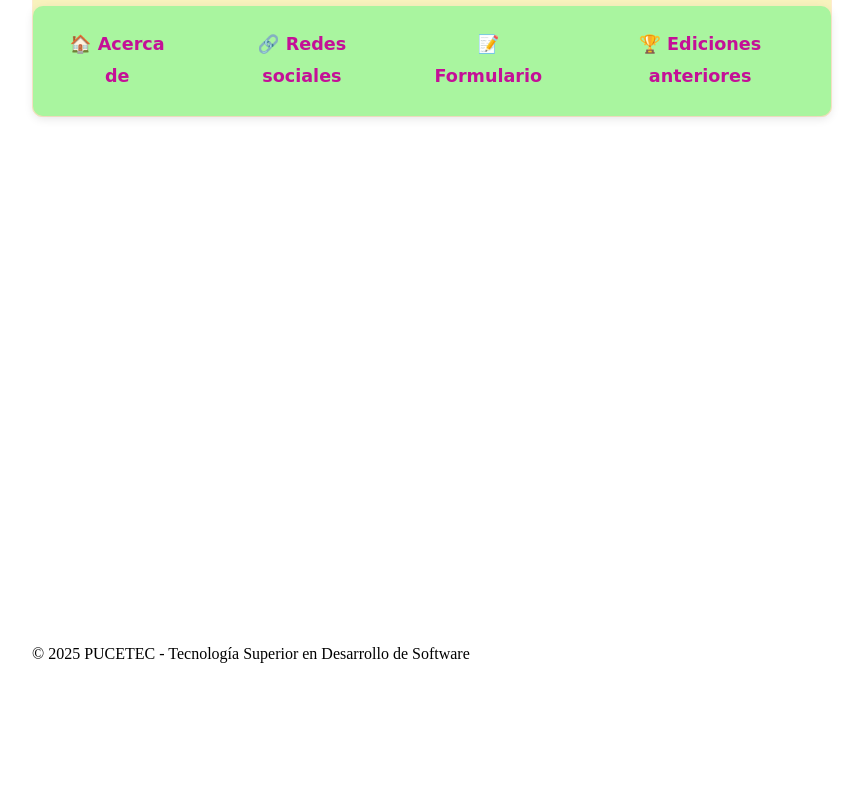
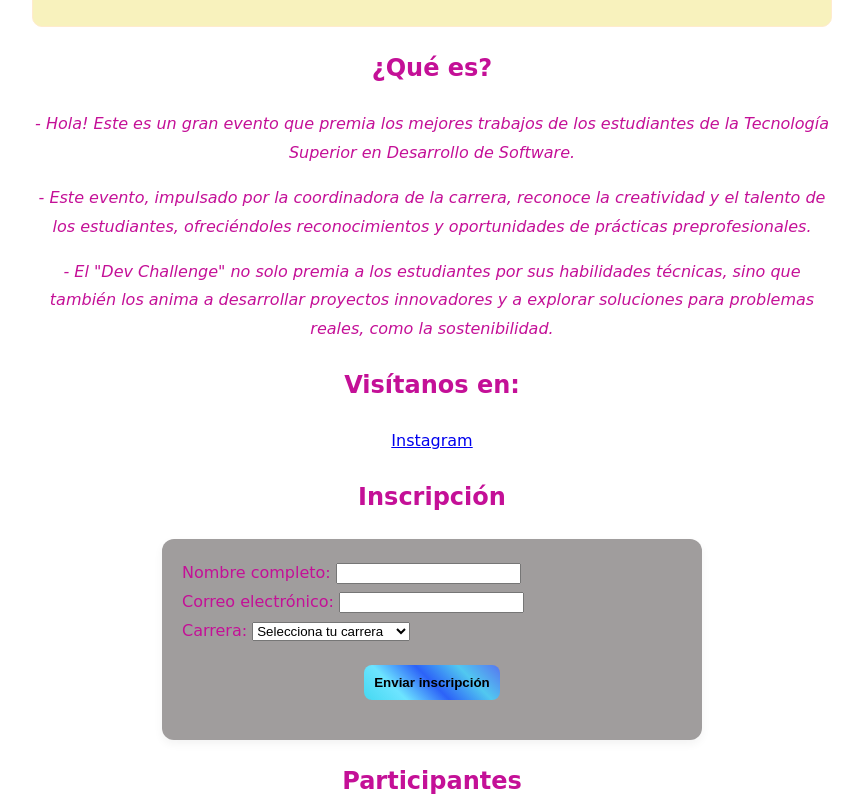
Before and after one commit to Mila176/Sitio-Web-Dev-Challenge, a website: page src/index.html in a window 1280 px wide. Shown: the part 105-902 px from the top of the page, without its empty margins (208-1071 px from the left). Before the commit the page ends 800 px from the top, so only its background shows below. Drawn offline with Linux system fonts and the light colour scheme; no server answers.

Commit message:
Mejoras generales

```diff
--- a/src/index.html
+++ b/src/index.html
@@ -1,5 +1,5 @@
 <!DOCTYPE html>
-<html>
+<html lang="es">
   <head>
     <meta charset="UTF-8" />
     <title>Dev Challenge</title>
@@ -8,48 +8,60 @@
   <body>
     <header>
       <h1>Bienvenido al Dev Challenge PUCETEC :D</h1>
-      <nav class="navbar">
-        <ul>
-          <li><a href="#home">🏠 Acerca de</a></li>
-          <li><a href="#social">🔗 Redes sociales</a></li>
-          <li><a href="#formulario">📝Formulario</a></li>
-          <li><a href="#ediciones">🏆 Ediciones anteriores</a></li>
-        </ul>
-      </nav>
     </header>
     <main>
       <section id="home" class="content-section">
-        <h2>Qué es?</h2>
-        <p><i> - Hola! Este es un gran evento que premia los mejores trabajos de los estudiantes de la Tecnología Superior en Desarrollo de Software. </i></p>
-        <p><i>- Este evento, impulsado por la coordinadora de la carrera, reconoce la creatividad y el talento de los estudiantes, ofreciéndoles reconocimientos y oportunidades de prácticas preprofesionales.</i></p>
-        <p><i>- El "Dev Challenge" no solo premia a los estudiantes por sus habilidades técnicas, sino que también los anima a desarrollar proyectos innovadores y a explorar soluciones para problemas reales, como la sostenibilidad. </i></p>
+        <h2>¿Qué es?</h2>
+        <p>
+          <i>
+            - Hola! Este es un gran evento que premia los mejores trabajos de los
+            estudiantes de la Tecnología Superior en Desarrollo de Software.
+          </i>
+        </p>
+        <p>
+          <i>
+            - Este evento, impulsado por la coordinadora de la carrera, reconoce
+            la creatividad y el talento de los estudiantes, ofreciéndoles
+            reconocimientos y oportunidades de prácticas preprofesionales.
+          </i>
+        </p>
+        <p>
+          <i>
+            - El "Dev Challenge" no solo premia a los estudiantes por sus
+            habilidades técnicas, sino que también los anima a desarrollar
+            proyectos innovadores y a explorar soluciones para problemas reales,
+            como la sostenibilidad.
+          </i>
+        </p>
       </section>
       <section id="social" class="content-section">
-        <h2>Visitanos en:</h2>
+        <h2>Visítanos en:</h2>
         <div class="botones-redes">
-          <a href="https://www.instagram.com/reel/C9xlemlPIiM/" target="_blank" class="btn instagram">Instagram</a>
+          <a
+            href="https://www.instagram.com/reel/C9xlemlPIiM/"
+            class="btn instagram"
+            >Instagram</a
+          >
         </div>
-      </section>
-      <section id="ediciones" class="content-section">
-        <h2>Ediciones anteriores</h2>
-        <div id="ediciones-container" class="ediciones-grid"></div>
       </section>
       <section id="formulario" class="content-section">
         <h2>Inscripción</h2>
-        <form id="registro">
+        <form id="formulario">
           <div class="form-group">
             <label for="nombre">Nombre completo:</label>
-            <input type="text" id="nombre" required>
+            <input type="text" id="nombre" name="nombre" required />
           </div>
           <div class="form-group">
-            <label for="email">Correo electrónico:</label>
-            <input type="email" id="email" required>
+            <label for="correo">Correo electrónico:</label>
+            <input type="email" id="correo" name="correo" required />
           </div>
           <div class="form-group">
             <label for="carrera">Carrera:</label>
-            <select id="carrera" required>
+            <select id="carrera" name="carrera" required>
               <option value="">Selecciona tu carrera</option>
-              <option value="Desarrollo de Software">Desarrollo de Software</option>
+              <option value="Desarrollo de Software">
+                Desarrollo de Software
+              </option>
             </select>
           </div>
           <button type="submit">Enviar inscripción</button>
@@ -57,8 +69,10 @@
       </section>
       <section id="participantes" class="content-section">
         <h2>Participantes</h2>
-        <div id="participantes-container"></div>
       </section>
+      <button id="cambiar-tema">Cambiar tema</button>
+      <br>
+      <br>
     </main>
     <footer>
       <p>© 2025 PUCETEC - Tecnología Superior en Desarrollo de Software</p>
--- a/src/script.js
+++ b/src/script.js
@@ -2,20 +2,7 @@ document.getElementById("cambiar-tema").addEventListener("click", () => {
   document.body.classList.toggle("oscuro");
 });
 
-document.getElementById("formulario").addEventListener("submit", (e) => {
-  const nombre = document.getElementById("nombre").value;
-  const correo = document.getElementById("correo").value;
-  const carrera = document.getElementById("carrera").value;
-
-  const correoValido = correo.includes("@") && correo.includes(".com");
-
-  if (!nombre || !correo || !carrera || !correoValido) {
-    e.preventDefault();
-    alert("El formulario tiene que estar completo y con un correo válido (debe contener @ y .com).");
-  }
-});
-
-fetch("https://randomuser.me/api/?results=6")
+fetch("https://randomuser.me/api/?results=5")
   .then(res => res.json())
   .then(data => {
     const contenedor = document.getElementById("participantes");
--- a/src/styles.css
+++ b/src/styles.css
@@ -1,113 +1,95 @@
+body {
+  font-family: cursive;
+  background-color: white;
+  color: #c41097;
+  text-align: center;
+  margin: 0;
+  padding: 10px;
+  max-width: 800px;
+  margin: 0 auto;
+  line-height: 1.8;
+}
+
 header {
   background-color: #f8f2bd;
   color: #c41097;
   border: 1px solid blanchedalmond;
   border-radius: 10px;
-    font-family: cursive;
-    text-align: center;
+  padding: 10px;
 }
 
-.botones-redes {
-    display: flex;
-    gap: 10px;
-    flex-wrap: wrap;
-    margin-top: 10px;
-}
-
-.btn {
-    padding: 8px 12px;
-    border-radius: 8px;
-    text-decoration: none;
-    color: #fff;
-    font-weight: bold;
-    transition: background-color 0.3s ease;
-}
-
-.instagram {
-    background: linear-gradient(45deg, #f09433, #e6683c, #dc2743, #cc2366, #bc1888);
-}
-
-
-/* Fondo de pagina */
-html, body {
-    height: 100%;
-    margin: 0;
-    display: flex;
-    flex-direction: column;
-}
-
-main {
-    flex: 1;
-}
-
-.footer {
-    text-align: center;
-    padding: 1rem;
+footer {
   background-color: #fdf5c0;
   color: deeppink;
   font-weight: bold;
   border-radius: 12px;
-}
-
-/* Barra de busqueda */
-.navbar {
-    background-color: #a9f59f;
-    padding: 15px;
-    border-radius: 10px;
-    margin: 0;
-    box-shadow: 0 3px 10px rgb(0 0 0 / 10%);
+  padding: 1rem;
   text-align: center;
 }
 
-.navbar ul {
-    padding: 0;
-    margin: 0;
-    display: inline-flex;
-    gap: 25px;
-    list-style: none;
+button {
+  background: linear-gradient(
+    45deg,
+    #45d8f1,
+    #6de4ff,
+    #2c62f8,
+    #51c8f0,
+    #5775f0
+  );
+  color: rgb(0, 0, 0);
+  padding: 10px;
+  border: none;
+  border-radius: 8px;
+  display: block;
+  margin: 20px auto;
+  font-weight: bold;
+  cursor: pointer;
 }
 
-body {
-    line-height: 1.8;
-    max-width: 800px;
-    margin: 0 auto;
-    padding: 10px;
+#participantes {
+  text-align: center;
+  margin: 20px;
 }
 
-.navbar a {
-    color: #c41097;
-    text-decoration: none;
-    font-weight: bold;
-    font-size: 1.1em;
-    padding: 8px 15px;
-    border-radius: 20px;
-    transition: all 0.3s ease;
+#participantes div {
   display: inline-block;
+  width: 150px;
+  margin: 10px;
+  padding: 10px;
+  text-align: center;
+  border: 1px solid #ccc;
+  background: #fff;
 }
 
-/* Efecto de rebote */
-.navbar a:hover {
-    color: #fff;
-    background-color: #fe77dc;
+#participantes img {
+  width: 100px;
+  height: 100px;
 }
 
-.content-section {
-    display: none;
+.oscuro {
+  background-color: #222;
+  color: white;
 }
 
-.content-section:target {
-    display: block;
+.oscuro header {
+  background-color: #333;
 }
 
-.participante {
-  border: 1px solid #ccc;
-  padding: 10px;
-  margin: 10px;
-  display: inline-block;
-  background: #fff;
+.oscuro footer {
+  background-color: #333;
 }
-.participante img {
-  width: 100px;
-  height: 100px;
-  object-fit: cover;
+
+.oscuro #participantes div {
+  background-color: #444;
+  color: white;
 }
+
+form {
+  background-color: #a09d9d;
+  border-radius: 12px;
+  padding: 20px;
+  max-width: 500px;
+  margin: 20px auto;
+  text-align: left;
+  box-shadow: 0 4px 10px rgba(0, 0, 0, 0.05);
+}
```
Lines whose indentation alone changed are shown as unchanged.
